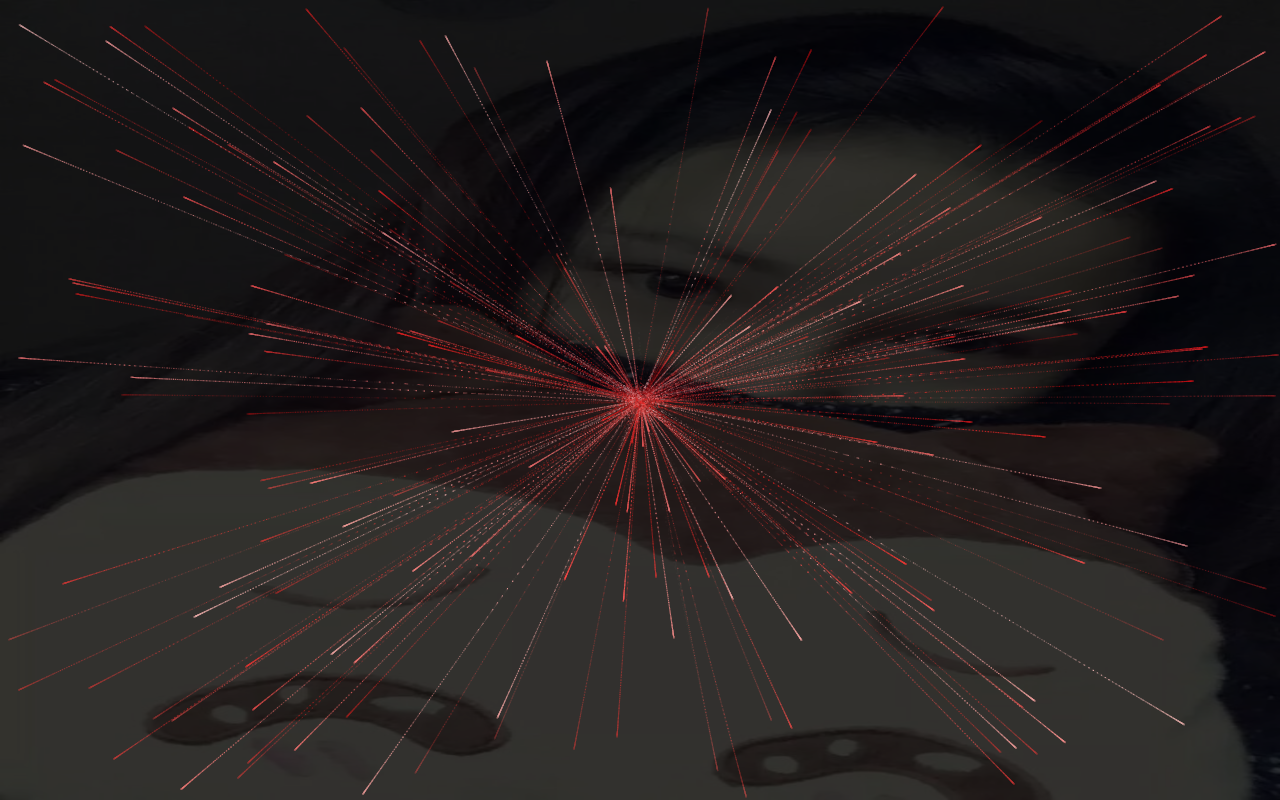
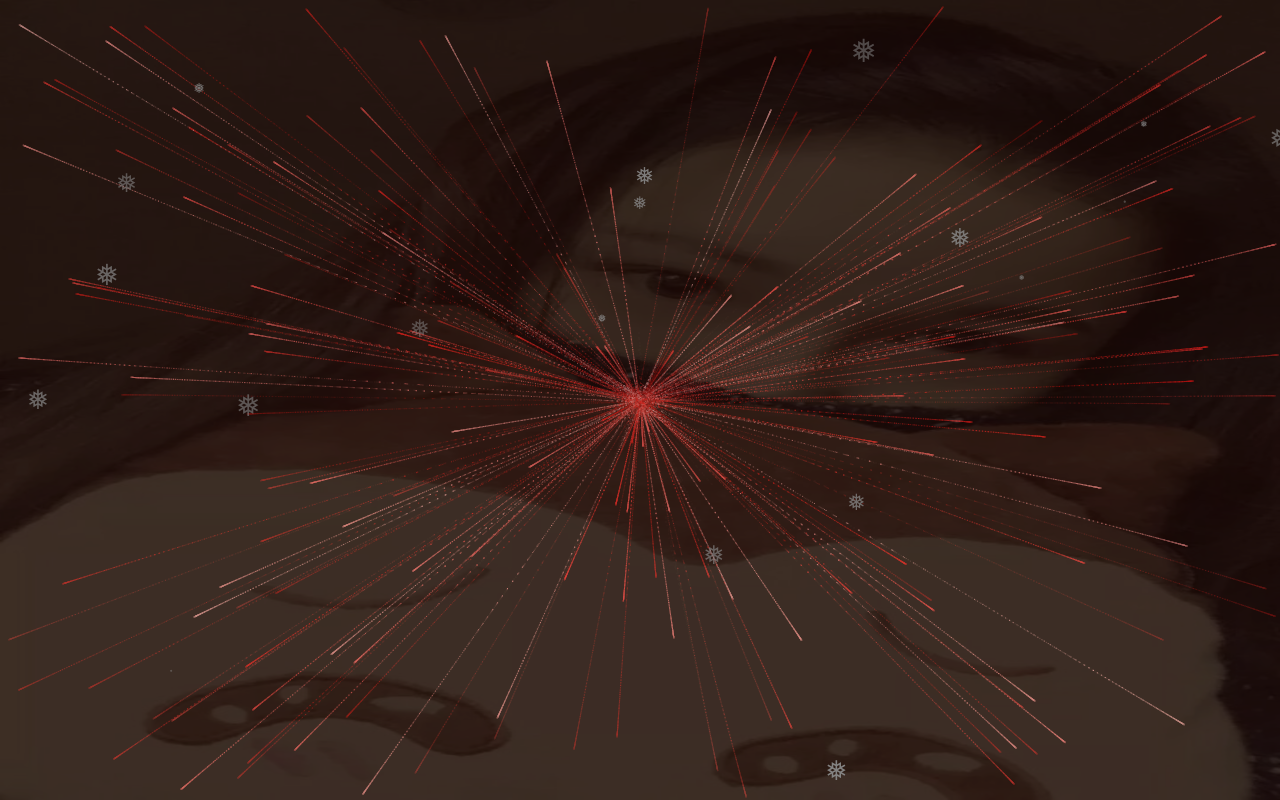
Before and after one commit to zwm791308155/Heart, a plain HTML site: page index.html in a window 1280 px wide. Drawn offline with Linux system fonts and the light colour scheme; animation ran at ten frames a second; a web font is replaced by a local one.

Commit message:
Add files via upload

```diff
--- a/index.html
+++ b/index.html
@@ -28,6 +28,6 @@
   <span class="span7" style="left: 69%;">s</span>
 </div>-->
  <script src="heart.js" type="text/javascript"></script>
-   <!--<script src="snow.js" type="text/javascript"></script>-->
+   <script src="snow.js" type="text/javascript"></script>
 </body>
 </html>
```
